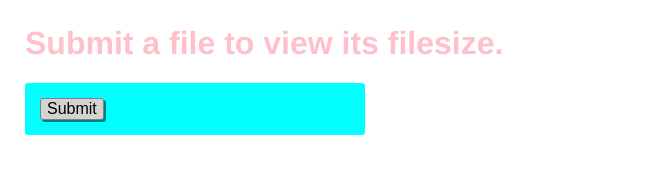
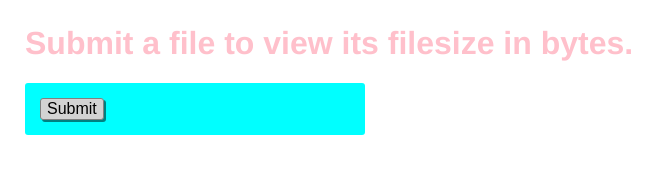
Before and after one commit to mikhailsinyakov/file_metadata, a website: page public/index.html in a window 1280 px wide. Shown: the whole page, without its empty margins (0-669 px from the left). Drawn offline with Linux system fonts and the light colour scheme.

Commit message:
🐜🌲 Checkpoint package.json:586560 public/style.css:586560 public/index.html:586560

```diff
--- a/package.json
+++ b/package.json
@@ -13,7 +13,7 @@
     "node": "8.x"
   },
   "repository": {
-    "url": "https://github.com/mikhailsinyakov/file_metadata"
+    "url": "https://github.com/mikhailsinyakov/file_metadata.git"
   },
   "license": "MIT",
   "keywords": [
--- a/public/index.html
+++ b/public/index.html
@@ -12,7 +12,7 @@
   <body>
     <header>
       <h1>
-        Submit a file to view its filesize.
+        Submit a file to view its filesize in bytes.
       </h1>
     </header>
 
```
